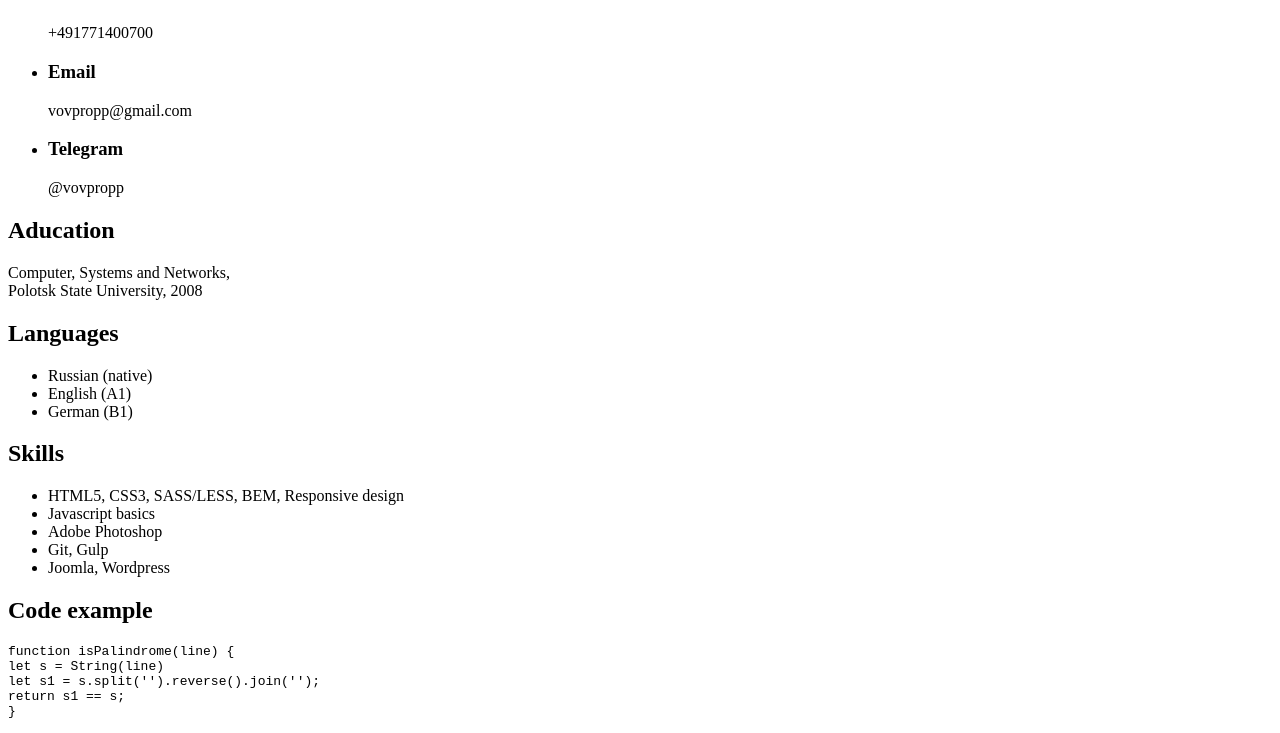
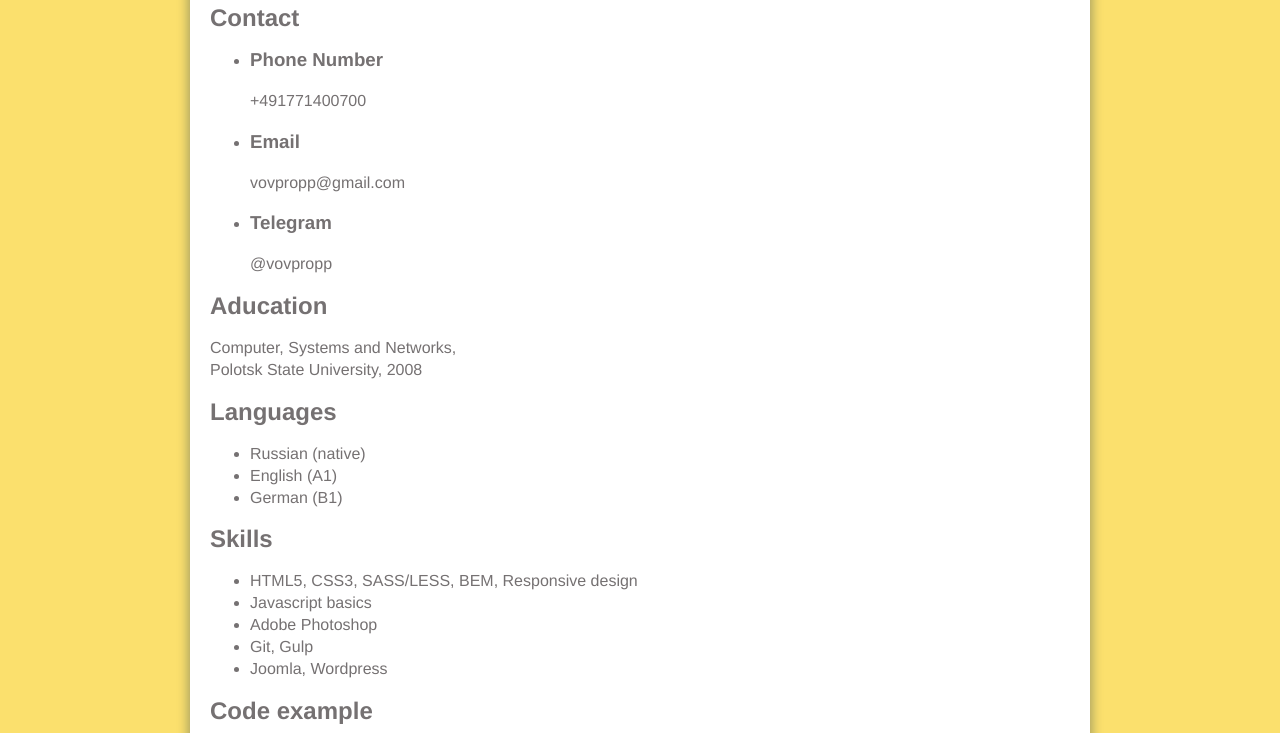
Before and after one commit to vovpropp/rsschool-cv, a plain HTML site: page index.html in a window 1280 px wide. Shown: the part 336-1069 px from the top of the page. Drawn offline with Linux system fonts and the light colour scheme.

Commit message:
feat: add base css (19 мар 2023 г. 17:57:46)

```diff
--- a/index.html
+++ b/index.html
@@ -5,6 +5,7 @@
   <meta http-equiv="X-UA-Compatible" content="IE=edge">
   <meta name="viewport" content="width=device-width, initial-scale=1.0">
   <title>Wladimir Propp: CV, Curriculum vitae, Resume</title>
+  <link rel="stylesheet" href="style.css">
 </head>
 <body>
   <div class="wrapper">
--- a/style.css
+++ b/style.css
@@ -0,0 +1,22 @@
+html {
+  scroll-behavior: smooth;
+}
+
+body {
+  margin: 0;
+  padding-top: 50px;
+  padding-bottom: 50px;
+  font-size: 16px;
+  line-height: 22px;
+  font-family: Helvetica, Tahoma, sans-serif;
+  color: #757172;
+  background: #fbe06d;
+}
+
+.wrapper {
+  max-width: 860px;
+  margin: 0 auto;
+  padding: 20px;
+  background-color: #ffffff;
+  box-shadow: 0px 5px 10px 2px rgba(34, 60, 80, 0.4);
+}
```
